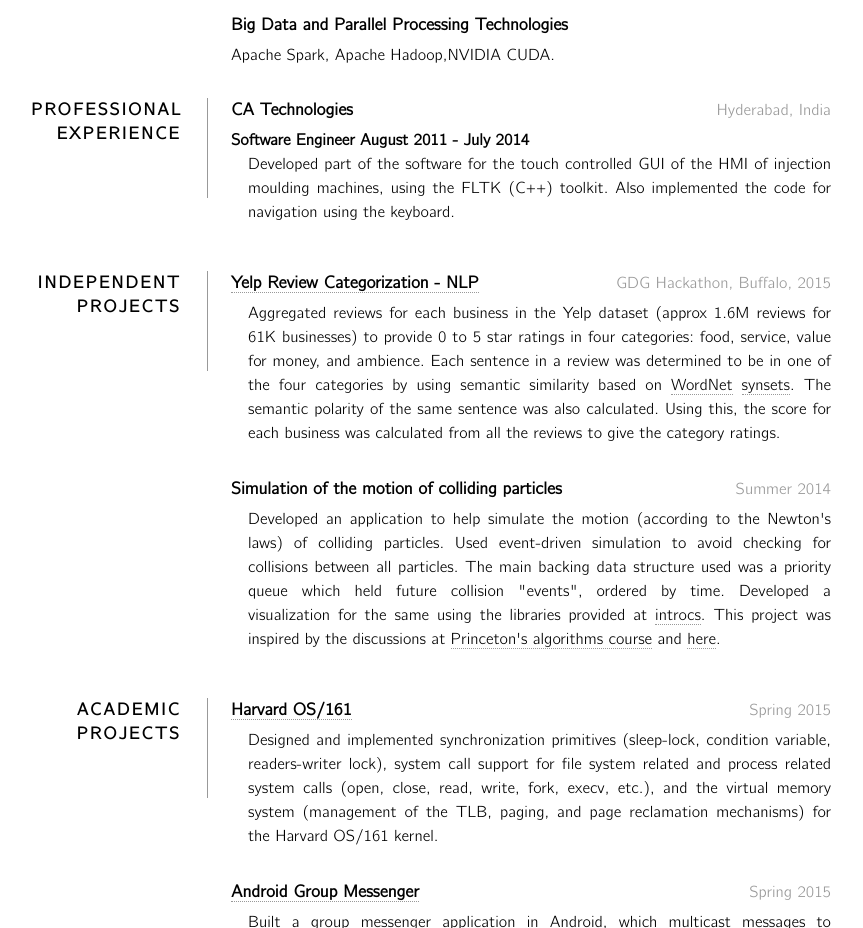
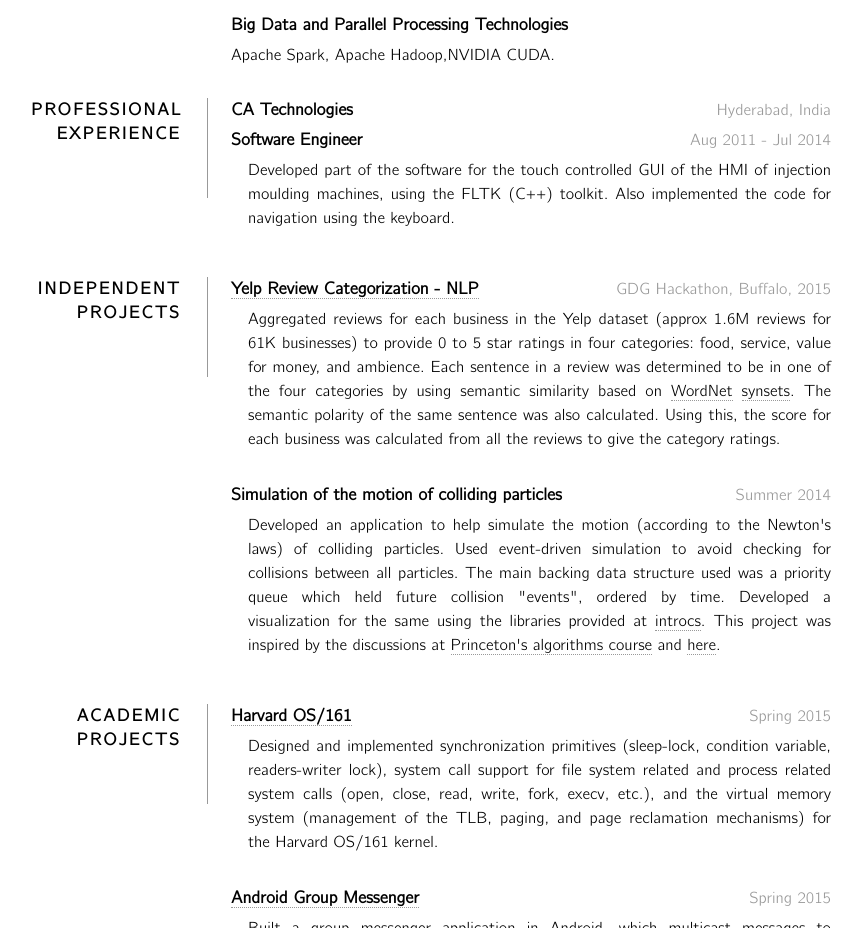
Before and after one commit to madhurnitc/madhurnitc.github.io, a plain HTML site: page index.html in a window 1280 px wide. Shown: the part 810-1738 px from the top of the page, without its empty margins (209-1072 px from the left). Drawn offline with Linux system fonts and the light colour scheme.

Commit message:
fixed pic

```diff
--- a/index.html
+++ b/index.html
@@ -64,7 +64,7 @@
 				<dt>PROFESSIONAL EXPERIENCE</dt>
 				<dd>
 					<h2>CA Technologies <span>Hyderabad, India</span></h2>
-                    <h4>Software Engineer <span> August 2011 - July 2014</span></h4>
+                    <h2>Software Engineer <span> Aug 2011 - Jul 2014</span></h2>
 					<ul>
 						Developed part of the software for the touch controlled GUI of the HMI of injection moulding machines, using the FLTK (C++)
 						toolkit. Also implemented the code for navigation using the keyboard.
```
